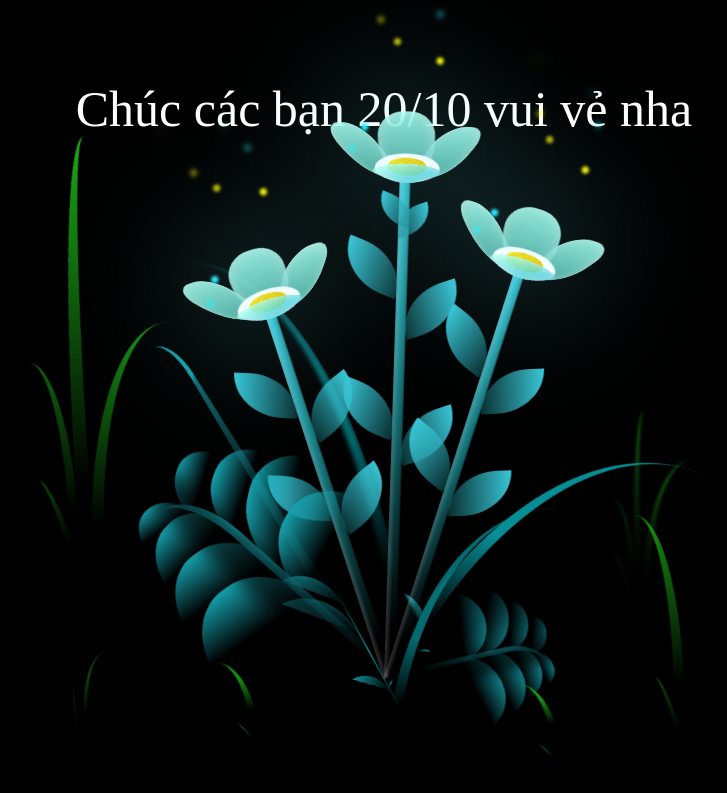
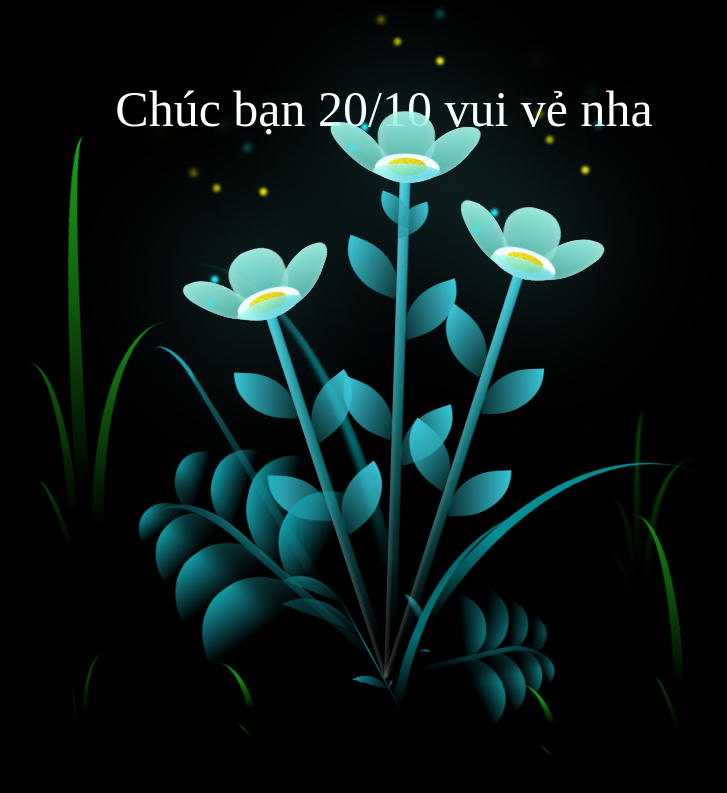
Before and after one commit to dohiep0/20-10, a plain HTML site: page index.html in a window 1280 px wide. Shown: the whole page, without its empty margins (256-983 px from the left). Drawn offline with Linux system fonts and the light colour scheme.

Commit message:
Update index.html

```diff
--- a/index.html
+++ b/index.html
@@ -10,7 +10,7 @@
 
 <body class="not-loaded">
     <div class="night"></div>
-    <div class="happy-woman-day"> Chúc các bạn  20/10 vui vẻ nha </div>
+    <div class="happy-woman-day"> Chúc bạn  20/10 vui vẻ nha </div>
     <div class="flowers">
       <div class="flower flower--1">
         <div class="flower__leafs flower__leafs--1">
```
